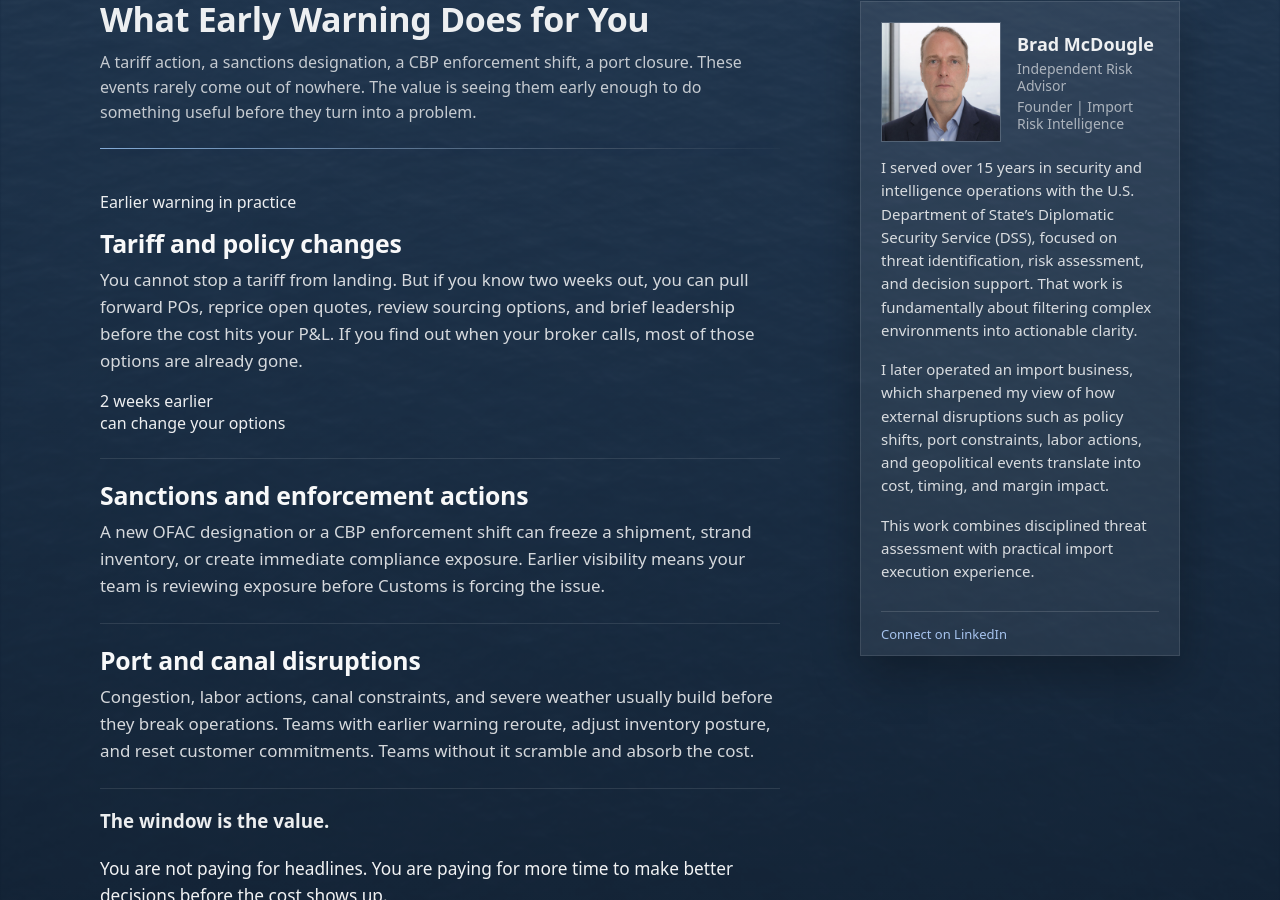
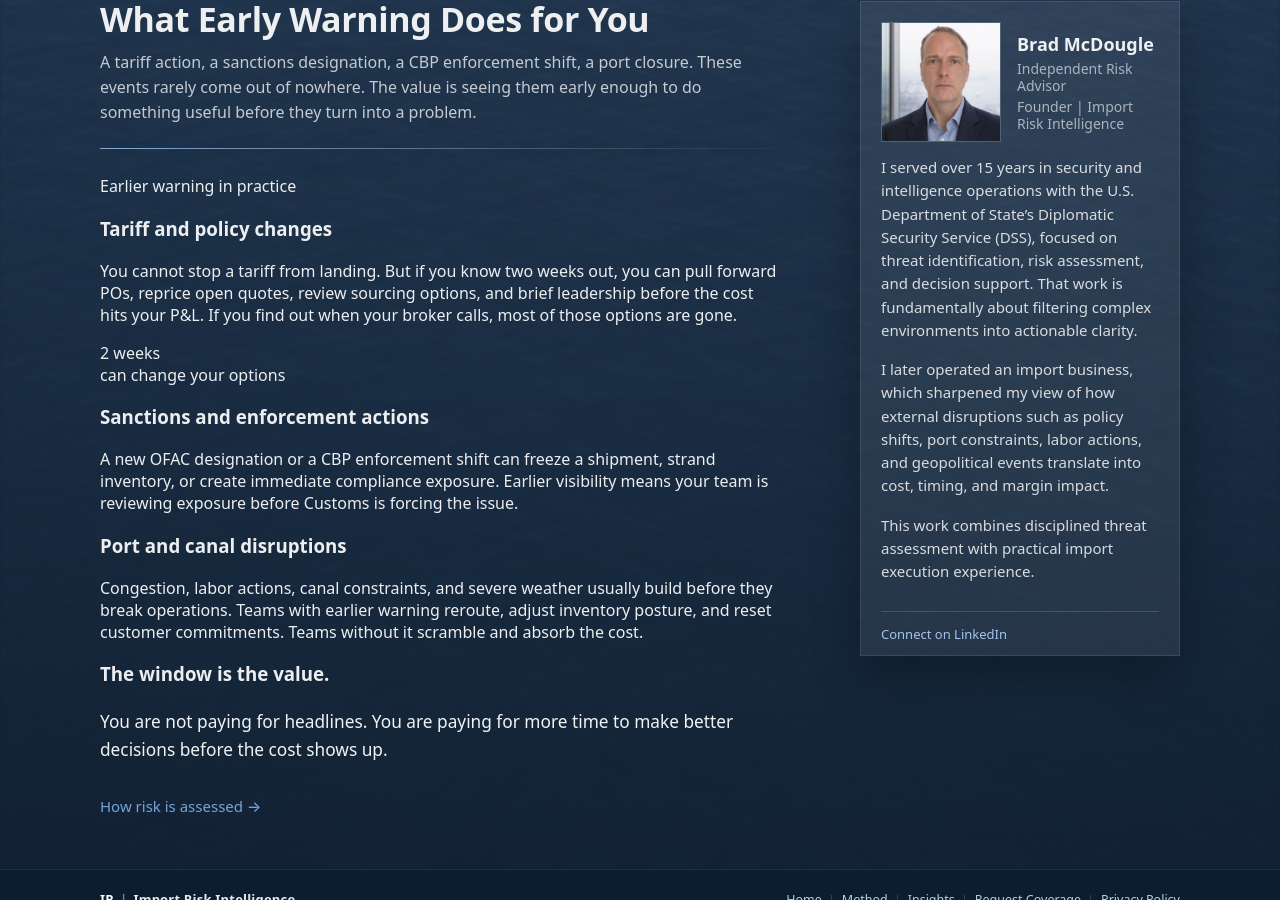
Before and after one commit to importrisk/import-risk-intelligence-site, a Jekyll site: the page built from index.html, in a window 1280 px wide and 900 px high, scrolled down 904 px. Built offline with Jekyll 4.4.1, drawn with Linux system fonts in a browser that asks for light colours.

Commit message:
Update index.html

```diff
--- a/index.html
+++ b/index.html
@@ -101,38 +101,34 @@ description: Independent risk assessment for U.S. importers.
 
   <div class="approach-divider" aria-hidden="true"></div>
 
-  <div class="approach-stack">
-    <div class="approach-item approach-item-impact">
-      <div class="approach-item-main">
+  <div class="approach-hero">
+    <div class="approach-hero-copy">
       <p class="approach-kicker">Earlier warning in practice</p>
-        <h3 class="approach-item-title">Tariff and policy changes</h3>
-        <p class="approach-item-text">
-          You cannot stop a tariff from landing. But if you know two weeks out, you can pull forward POs, reprice open quotes, review sourcing options, and brief leadership before the cost hits your P&amp;L. If you find out when your broker calls, most of those options are already gone.
+      <h3 class="approach-hero-title">Tariff and policy changes</h3>
+      <p class="approach-hero-text">
+        You cannot stop a tariff from landing. But if you know two weeks out, you can pull forward POs, reprice open quotes, review sourcing options, and brief leadership before the cost hits your P&amp;L. If you find out when your broker calls, most of those options are gone.
       </p>
     </div>
 
-      <div class="approach-impact-stat">
-        <div class="approach-impact-value">2 weeks earlier</div>
-        <div class="approach-impact-label">can change your options</div>
+    <div class="approach-hero-stat">
+      <div class="approach-hero-stat-value">2 weeks</div>
+      <div class="approach-hero-stat-label">can change your options</div>
     </div>
   </div>
 
-    <div class="approach-item">
-      <div class="approach-item-main">
-        <h3 class="approach-item-title">Sanctions and enforcement actions</h3>
-        <p class="approach-item-text">
+  <div class="approach-list">
+    <div class="approach-row">
+      <h3 class="approach-row-title">Sanctions and enforcement actions</h3>
+      <p class="approach-row-text">
         A new OFAC designation or a CBP enforcement shift can freeze a shipment, strand inventory, or create immediate compliance exposure. Earlier visibility means your team is reviewing exposure before Customs is forcing the issue.
       </p>
     </div>
-    </div>
 
-    <div class="approach-item">
-      <div class="approach-item-main">
-        <h3 class="approach-item-title">Port and canal disruptions</h3>
-        <p class="approach-item-text">
+    <div class="approach-row">
+      <h3 class="approach-row-title">Port and canal disruptions</h3>
+      <p class="approach-row-text">
         Congestion, labor actions, canal constraints, and severe weather usually build before they break operations. Teams with earlier warning reroute, adjust inventory posture, and reset customer commitments. Teams without it scramble and absorb the cost.
       </p>
-      </div>
     </div>
   </div>
 
```
Lines whose indentation alone changed are shown as unchanged.
